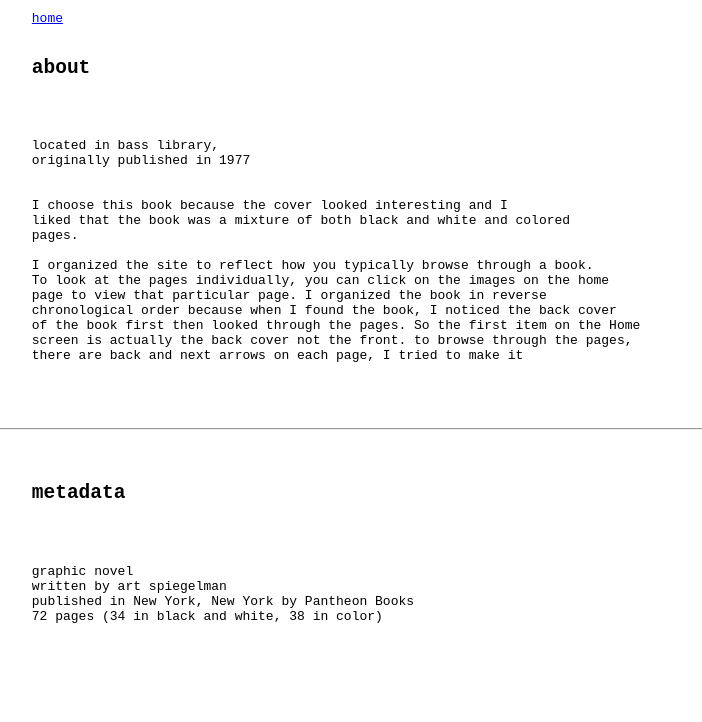
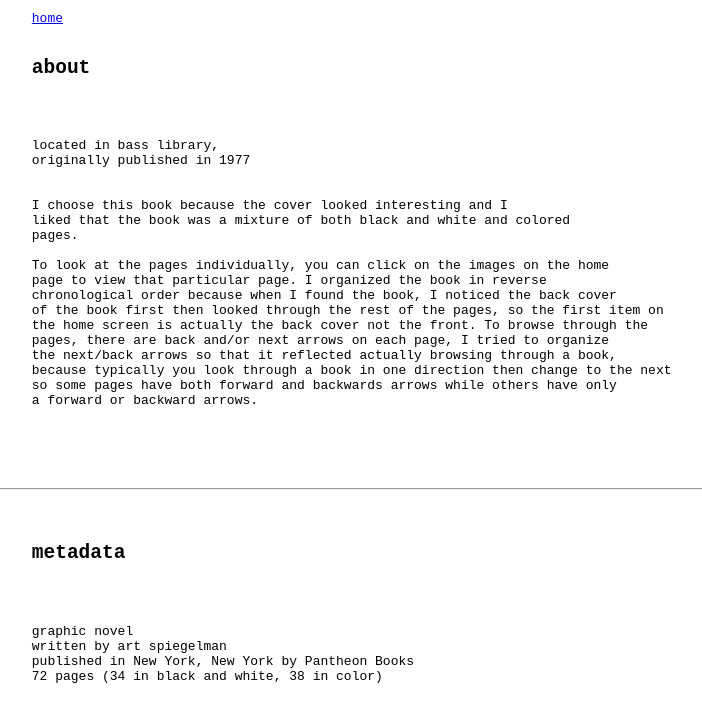
Before and after one commit to miajackson/summer2018-interactive, a plain HTML site: page weekly-projects/project-1/pages/about.html in a window 1280 px wide. Shown: the part 92-814 px from the top of the page, without its empty margins (23-725 px from the left). Drawn offline with Linux system fonts and the light colour scheme.

Commit message:
fixing page

```diff
--- a/weekly-projects/project-1/pages/about.html
+++ b/weekly-projects/project-1/pages/about.html
@@ -16,13 +16,17 @@
       liked that the book was a mixture of both black and white and colored
       pages.
 
-      I organized the site to reflect how you typically browse through a book.
       To look at the pages individually, you can click on the images on the home
       page to view that particular page. I organized the book in reverse
       chronological order because when I found the book, I noticed the back cover
-      of the book first then looked through the pages. So the first item on the Home
-      screen is actually the back cover not the front. to browse through the pages,
-      there are back and next arrows on each page, I tried to make it
+      of the book first then looked through the rest of the pages, so the first item on
+      the home screen is actually the back cover not the front. To browse through the
+      pages, there are back and/or next arrows on each page, I tried to organize
+      the next/back arrows so that it reflected actually browsing through a book,
+      because typically you look through a book in one direction then change to the next
+      so some pages have both forward and backwards arrows while others have only
+      a forward or backward arrows.
+
       </p>
       <hr>
       <h2>    metadata </h2>
```
